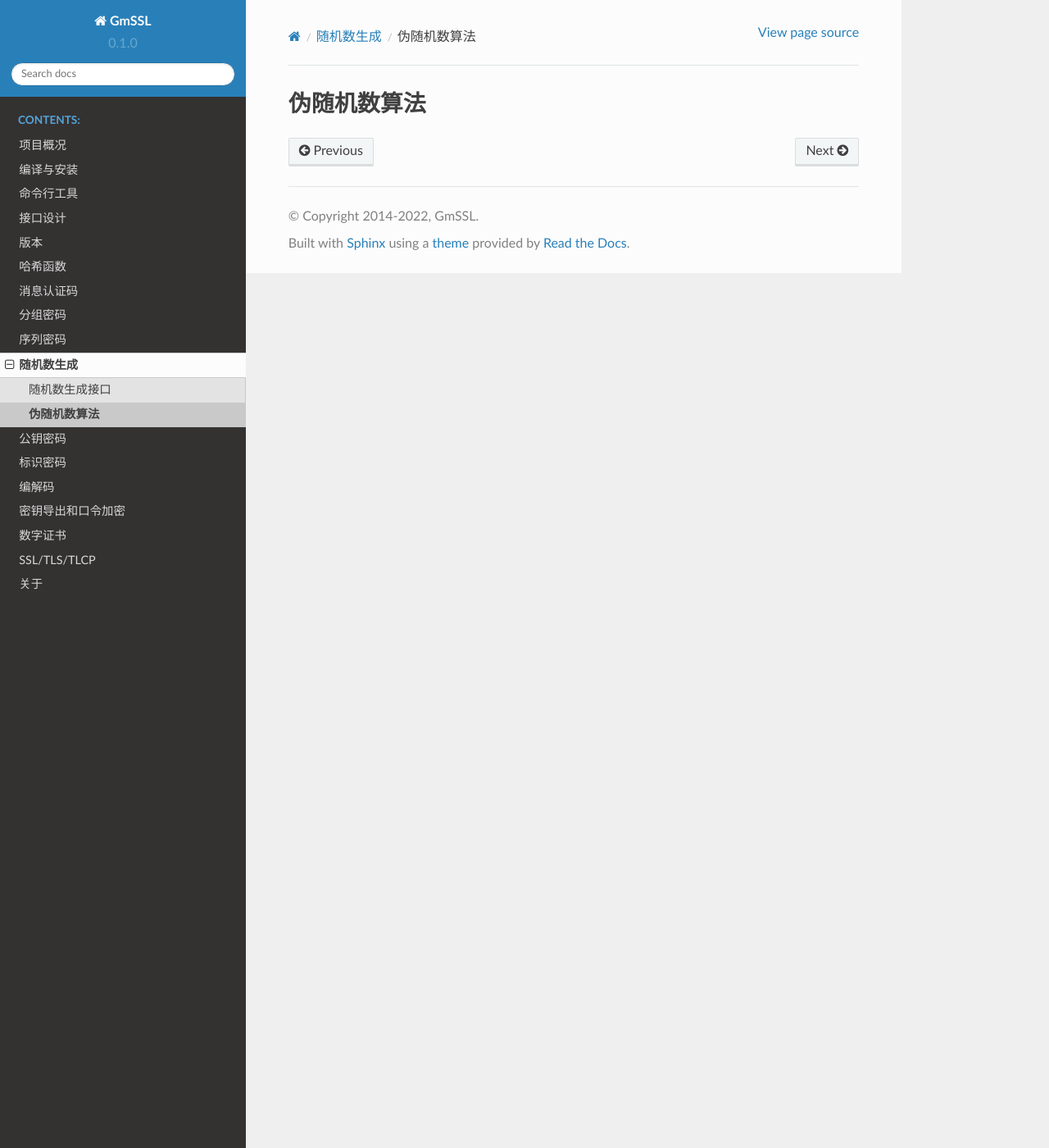
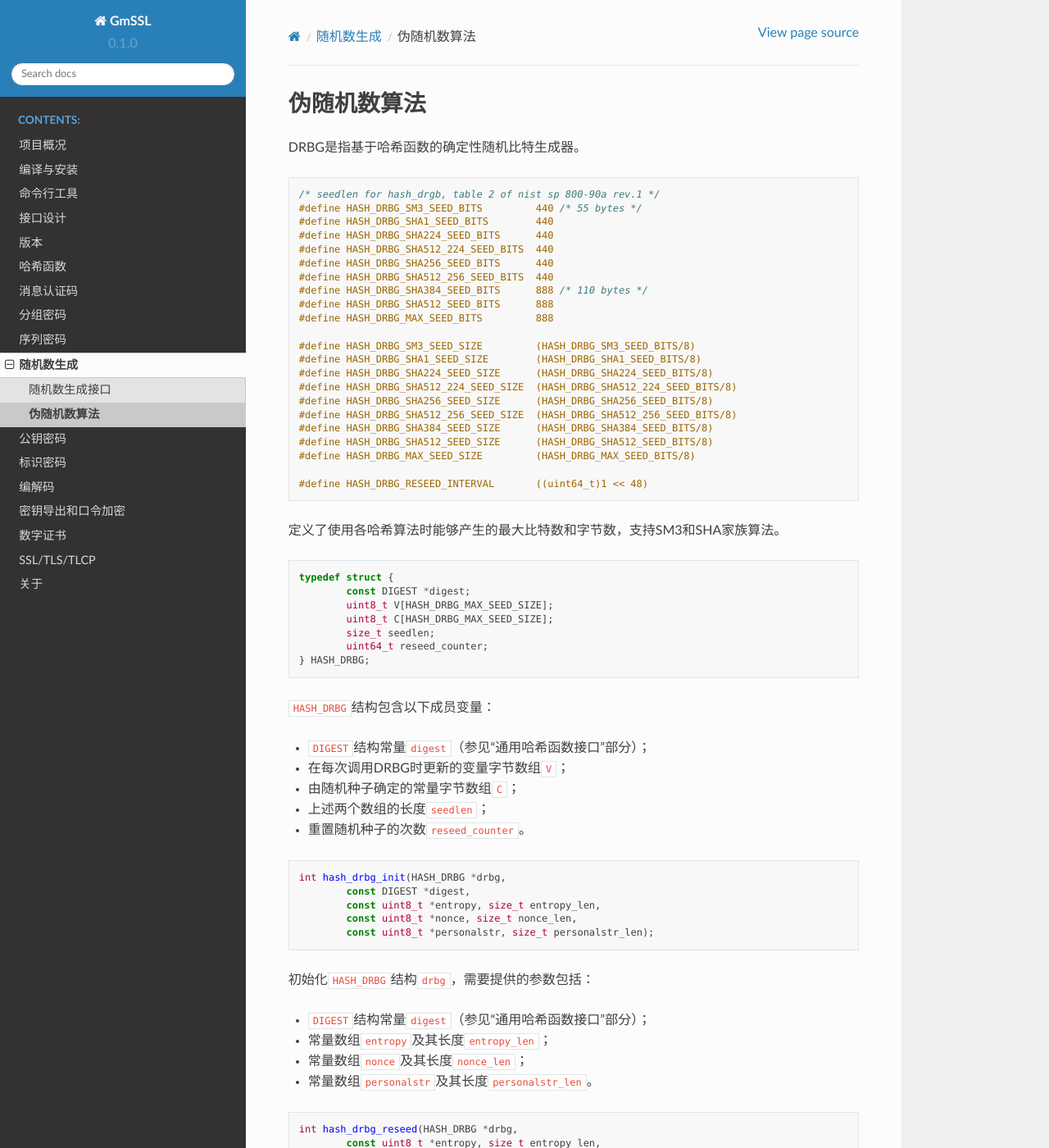
Before and after one commit to zxm256/gmssl-docs, a Sphinx documentation site: the page built from docs/source/random/hash_drbg.md, in a window 1280 px wide and 1400 px high. Shown: the whole window at 82% size. Built offline with Sphinx 7.4.7 and the Read the Docs theme 2.0.0, drawn with Linux system fonts in a browser that asks for light colours; pages that are not in the unit, such as notebooks, are missing from menus; some of the changed text lies outside the part shown.

Commit message:
Update hash_drbg.md

````diff
--- a/docs/source/random/hash_drbg.md
+++ b/docs/source/random/hash_drbg.md
@@ -1 +1,86 @@
 # 伪随机数算法
+
+DRBG是指基于哈希函数的确定性随机比特生成器。
+
+```c
+/* seedlen for hash_drgb, table 2 of nist sp 800-90a rev.1 */
+#define HASH_DRBG_SM3_SEED_BITS		440 /* 55 bytes */
+#define HASH_DRBG_SHA1_SEED_BITS	440
+#define HASH_DRBG_SHA224_SEED_BITS	440
+#define HASH_DRBG_SHA512_224_SEED_BITS	440
+#define HASH_DRBG_SHA256_SEED_BITS	440
+#define HASH_DRBG_SHA512_256_SEED_BITS	440
+#define HASH_DRBG_SHA384_SEED_BITS	888 /* 110 bytes */
+#define HASH_DRBG_SHA512_SEED_BITS	888
+#define HASH_DRBG_MAX_SEED_BITS		888
+
+#define HASH_DRBG_SM3_SEED_SIZE		(HASH_DRBG_SM3_SEED_BITS/8)
+#define HASH_DRBG_SHA1_SEED_SIZE	(HASH_DRBG_SHA1_SEED_BITS/8)
+#define HASH_DRBG_SHA224_SEED_SIZE	(HASH_DRBG_SHA224_SEED_BITS/8)
+#define HASH_DRBG_SHA512_224_SEED_SIZE	(HASH_DRBG_SHA512_224_SEED_BITS/8)
+#define HASH_DRBG_SHA256_SEED_SIZE	(HASH_DRBG_SHA256_SEED_BITS/8)
+#define HASH_DRBG_SHA512_256_SEED_SIZE	(HASH_DRBG_SHA512_256_SEED_BITS/8)
+#define HASH_DRBG_SHA384_SEED_SIZE	(HASH_DRBG_SHA384_SEED_BITS/8)
+#define HASH_DRBG_SHA512_SEED_SIZE	(HASH_DRBG_SHA512_SEED_BITS/8)
+#define HASH_DRBG_MAX_SEED_SIZE		(HASH_DRBG_MAX_SEED_BITS/8)
+
+#define HASH_DRBG_RESEED_INTERVAL	((uint64_t)1 << 48)
+```
+
+定义了使用各哈希算法时能够产生的最大比特数和字节数，支持SM3和SHA家族算法。
+
+```c
+typedef struct {
+	const DIGEST *digest;
+	uint8_t V[HASH_DRBG_MAX_SEED_SIZE];
+	uint8_t C[HASH_DRBG_MAX_SEED_SIZE];
+	size_t seedlen;
+	uint64_t reseed_counter;
+} HASH_DRBG;
+```
+
+`HASH_DRBG`结构包含以下成员变量：
+
+- `DIGEST`结构常量`digest`（参见“通用哈希函数接口”部分）；
+- 在每次调用DRBG时更新的变量字节数组`V`；
+- 由随机种子确定的常量字节数组`C`；
+- 上述两个数组的长度`seedlen`；
+- 重置随机种子的次数`reseed_counter`。
+
+```c
+int hash_drbg_init(HASH_DRBG *drbg,
+	const DIGEST *digest,
+	const uint8_t *entropy, size_t entropy_len,
+	const uint8_t *nonce, size_t nonce_len,
+	const uint8_t *personalstr, size_t personalstr_len);
+```
+
+初始化`HASH_DRBG`结构`drbg`，需要提供的参数包括：
+
+- `DIGEST`结构常量`digest`（参见“通用哈希函数接口”部分）；
+- 常量数组`entropy`及其长度`entropy_len`；
+- 常量数组`nonce`及其长度`nonce_len`；
+- 常量数组`personalstr`及其长度`personalstr_len`。
+
+```c
+int hash_drbg_reseed(HASH_DRBG *drbg,
+	const uint8_t *entropy, size_t entropy_len,
+	const uint8_t *additional, size_t additional_len);
+```
+
+重置`HASH_DRBG`结构`drbg`的种子，需要提供的参数包括：
+
+- 常量数组`entropy`及其长度`entropy_len`；
+- 常量数组`additional`及其长度`additional_len`。
+
+```c
+int hash_drbg_generate(HASH_DRBG *drbg,
+	const uint8_t *additional, size_t additional_len,
+	size_t outlen, uint8_t *out);
+```
+
+从`HASH_DRBG`结构`drbg`产生长度为`outlen`的随机字节数组`out`，需要提供的参数包括：
+
+- 常量数组`additional`及其长度`additional_len`。
+
+以上函数执行成功返回1，失败返回0。
````
